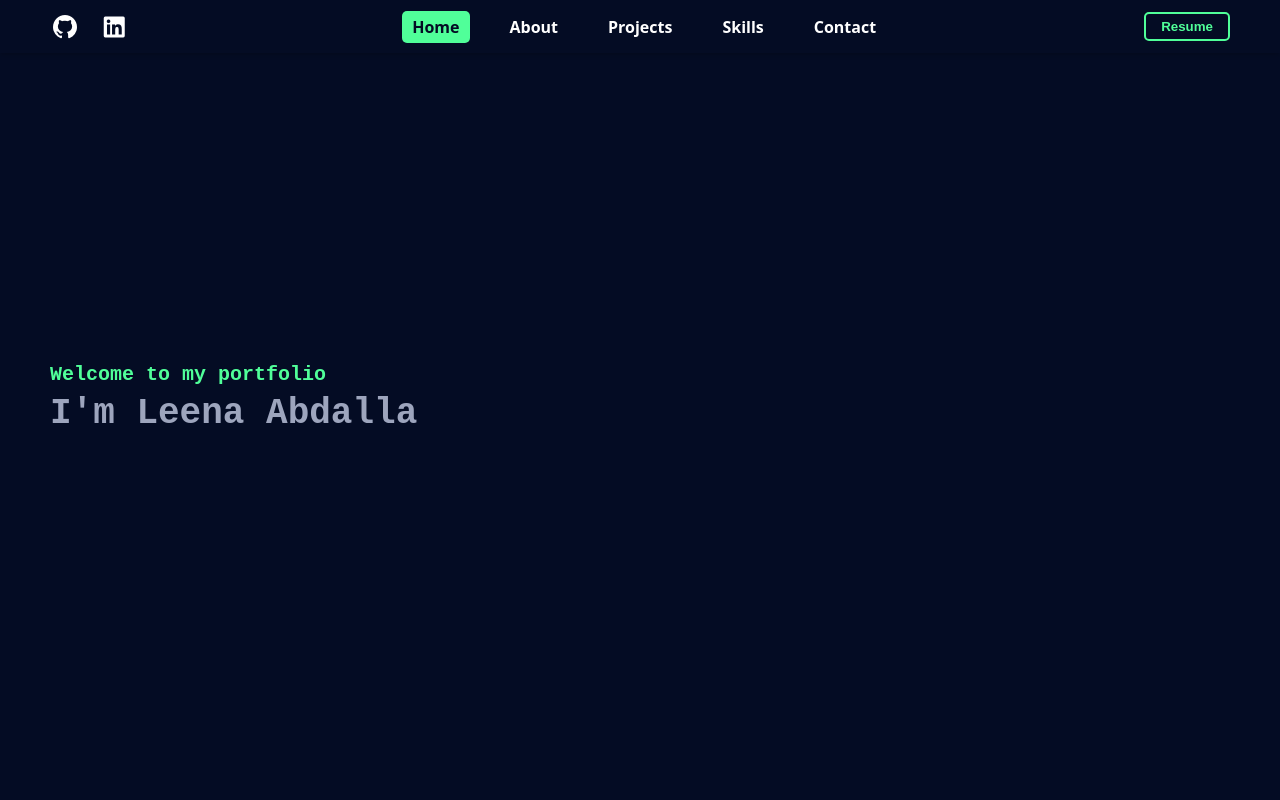
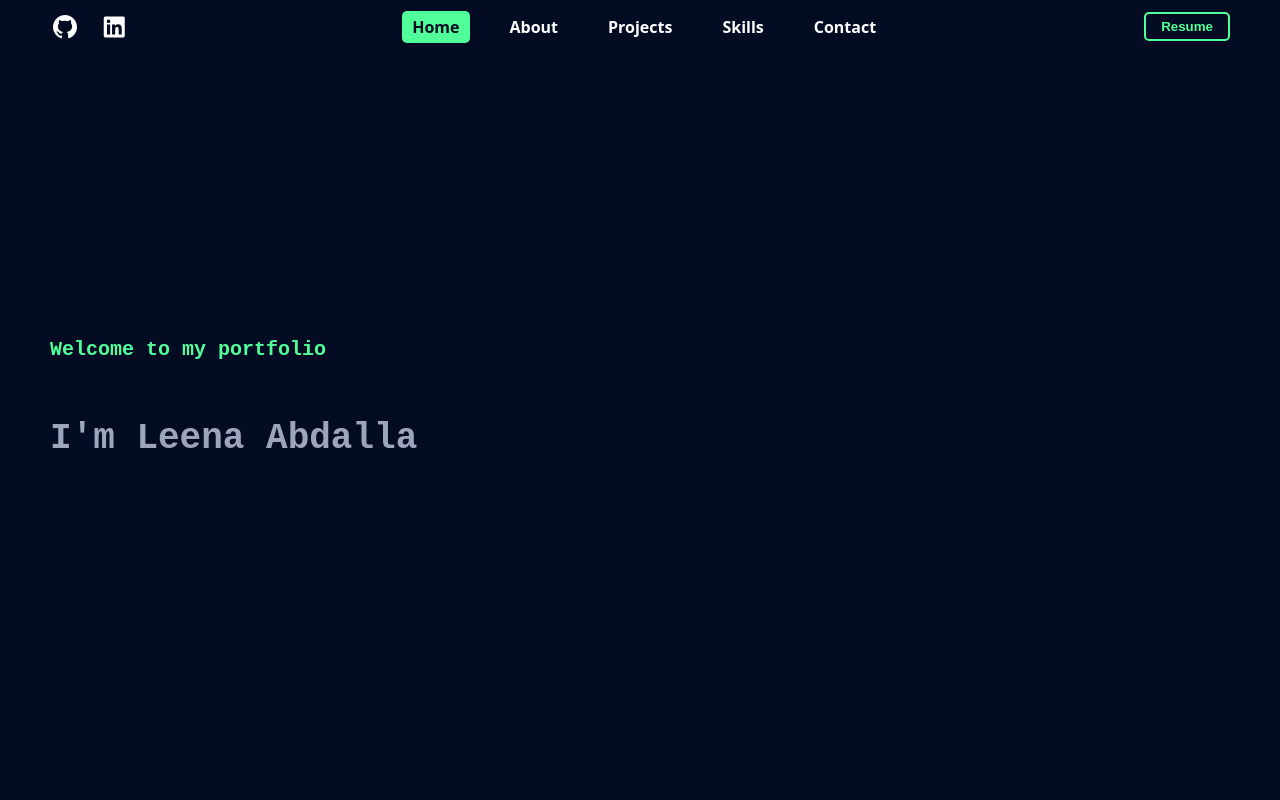
Before and after one commit to Leenaashraf/MyPortfolio, a website: page index.html in a window 1280 px wide. Shown: the top 800 px of the page. Drawn offline with nearby package versions, Linux system fonts and the light colour scheme.

Commit message:
Update index.html

```diff
--- a/index.html
+++ b/index.html
@@ -28,8 +28,8 @@
 
   <header id="Home">
   <h1 class="typing">
-    <span class="typing-line1">Welcome to my portfolio<br></span>
-    <span>I'm Leena Abdalla</span>
+    <span class="typing-line1">Welcome to my portfolio</span>
+    <span><br>I'm Leena Abdalla</span>
   </h1>
   </header>
 
```
